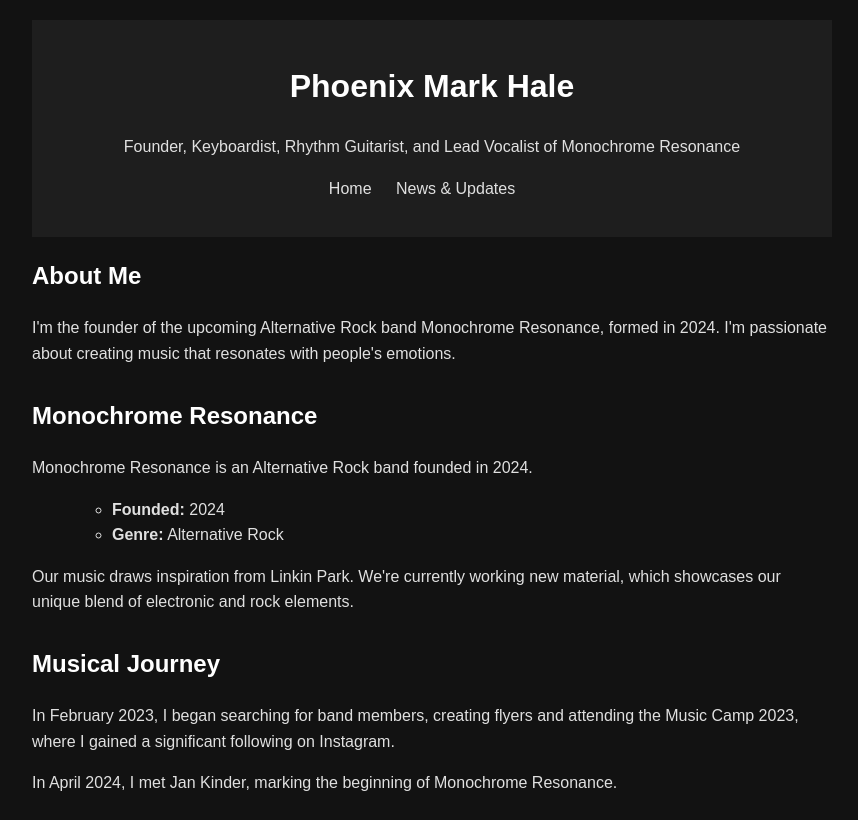
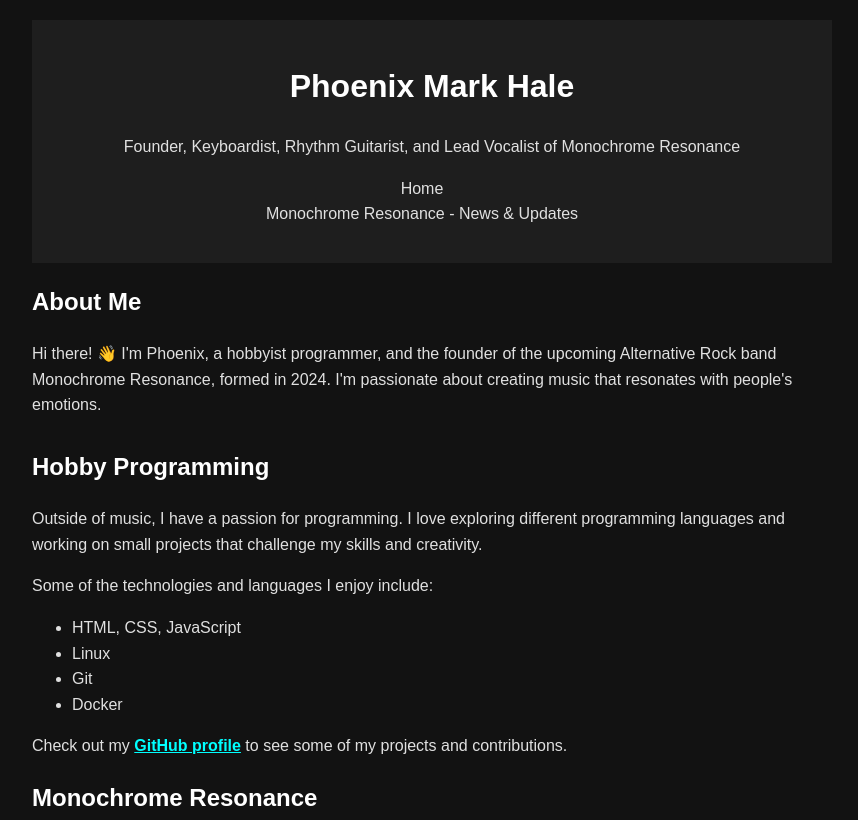
Before and after one commit to phoenixhaleofficial/phoenixhaleofficial.github.io, a plain HTML site: page index.html in a window 1280 px wide. Shown: the top 820 px of the page, without its empty margins (208-1066 px from the left). Drawn offline with Linux system fonts and the light colour scheme.

Commit message:
Updated index.html

```diff
--- a/index.html
+++ b/index.html
@@ -5,7 +5,7 @@
     <link rel="stylesheet" href="styles.css">
     <meta charset="UTF-8">
     <meta name="viewport" content="width=device-width, initial-scale=1.0">
-    <title>Phoenix Mark Hale - Monochrome Resonance</title>
+    <title>Phoenix Mark Hale - Home</title>
 </head>
 
 <body>
@@ -15,7 +15,8 @@
         <nav>
             <ul>
                 <li><a href="index.html">Home</a></li>
-                <li><a href="news.html">News & Updates</a></li>
+                <br>
+                <li><a href="news.html">Monochrome Resonance - News & Updates</a></li>
 
             </ul>
         </nav>
@@ -24,9 +25,21 @@
     <main>
         <section>
             <h2>About Me</h2>
-            <p>I'm the founder of the upcoming Alternative Rock band Monochrome Resonance, formed in 2024. I'm
+            <p>Hi there! 👋 I'm Phoenix, a hobbyist programmer, and the founder of the upcoming Alternative Rock band Monochrome Resonance, formed in 2024. I'm
                 passionate about creating music that resonates with people's emotions.</p>
         </section>
+
+<section>
+    <h2>Hobby Programming</h2>
+    <p>Outside of music, I have a passion for programming. I love exploring different programming languages and working on small projects that challenge my skills and creativity.</p>
+    <p>Some of the technologies and languages I enjoy include:</p>
+    <ul>
+        <li>HTML, CSS, JavaScript</li>
+        <li>Linux</li>
+        <li>Git</li>
+        <li>Docker</li>
+    </ul>
+    <p>Check out my <a href="https://github.com/phoenixhaleofficial" target="_blank" style="font-weight: bold; color: cyan; text-decoration: underline;">GitHub profile</a> to see some of my projects and contributions.</p>
 
         <section>
             <h2>Monochrome Resonance</h2>
```
